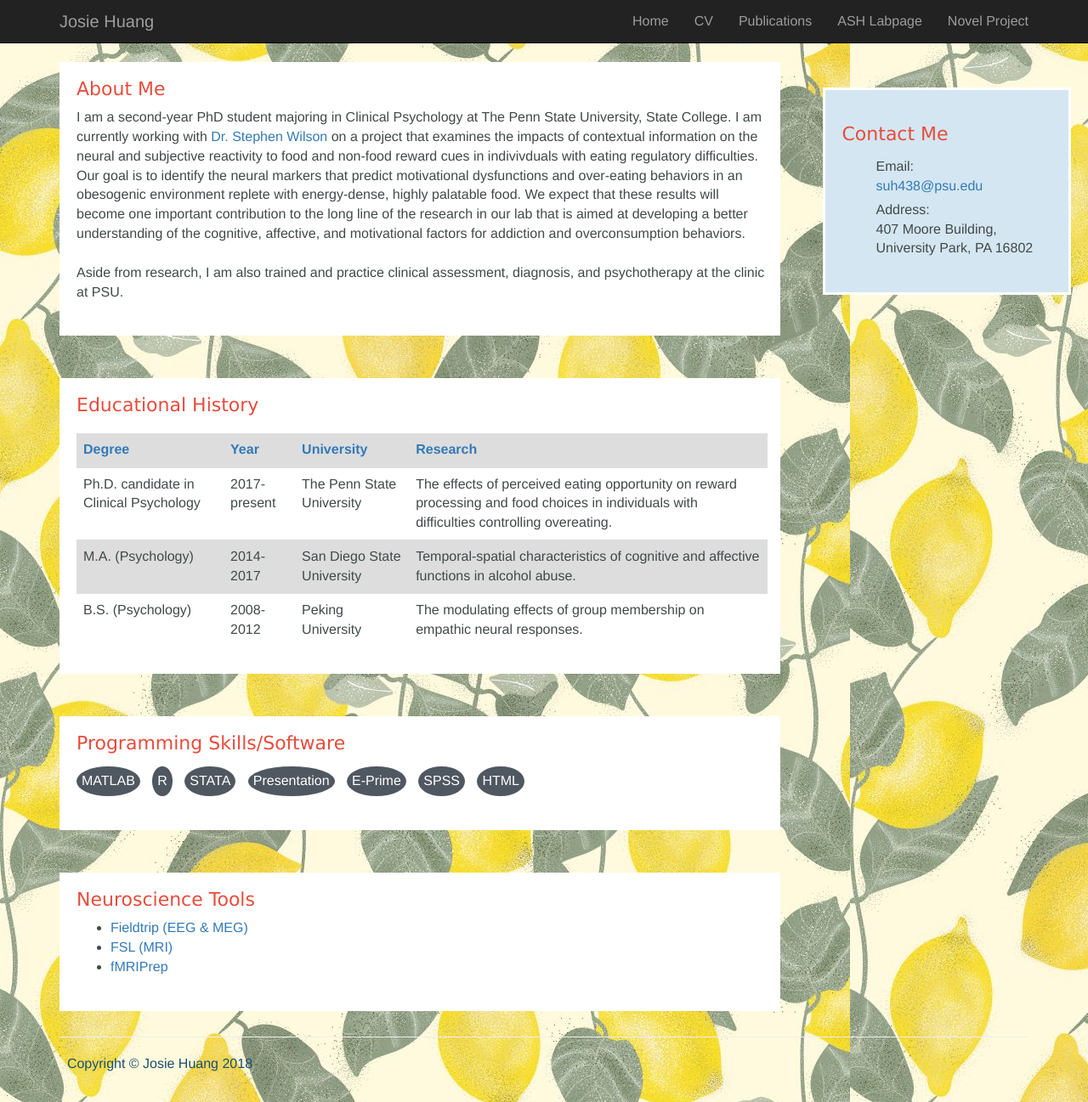
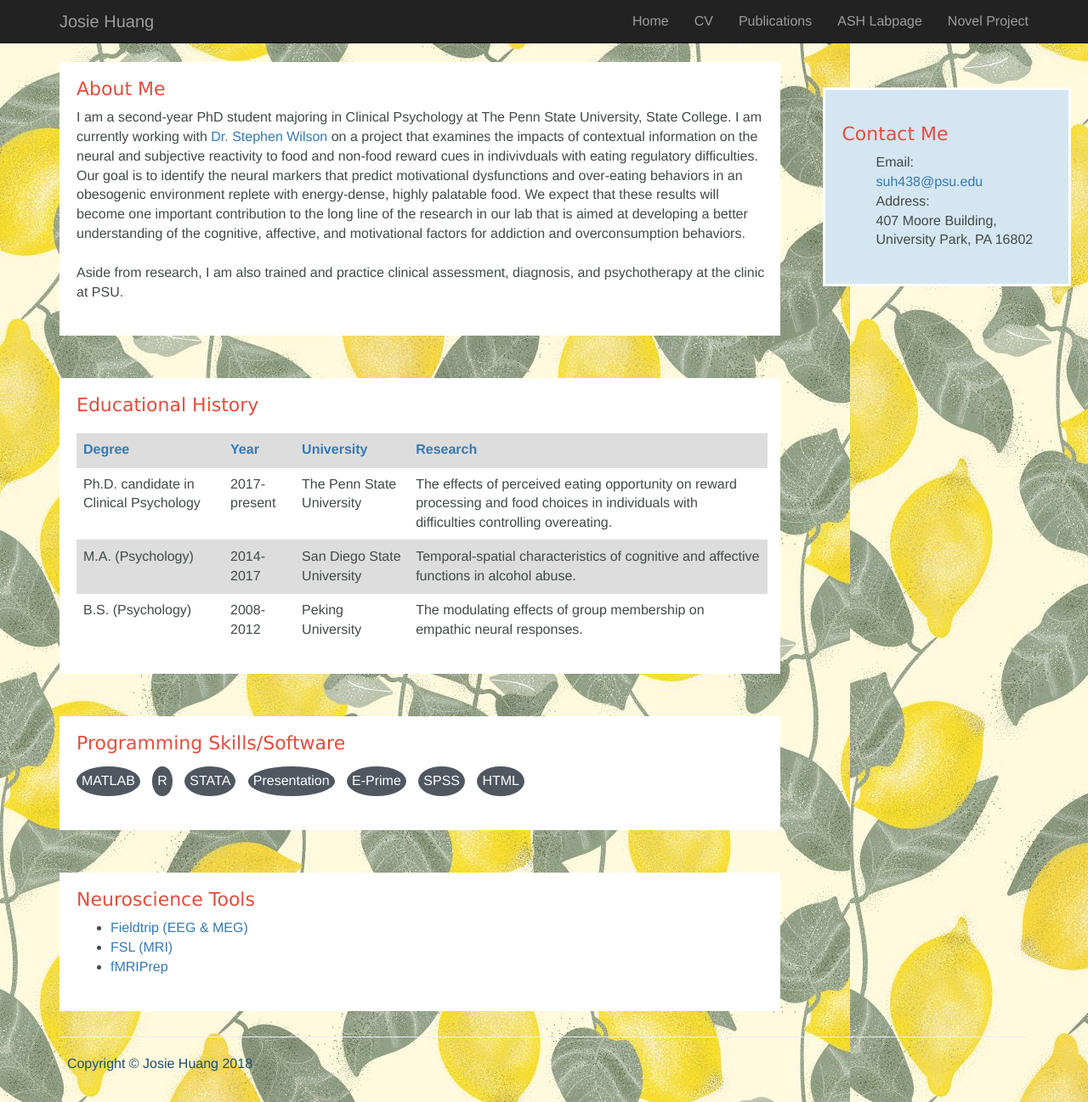
Before and after one commit to josie-shuang/josie-shuang.github.io, a Jekyll site: the page built from index.html, in a window 1280 px wide and 1297 px high. Shown: the whole window at 85% size. Built offline with Jekyll 4.4.1, drawn with Linux system fonts in a browser that asks for light colours.

Commit message:
Update main_style.css

```diff
--- a/css/main_style.css
+++ b/css/main_style.css
@@ -146,8 +146,7 @@
 
 #ContactInfo ul li{
 	list-style-type: none;
-	padding-top: 5px;
-	padding-left: -20px;
+	padding-left: -30px;
 }
 
 #novel body {
```
